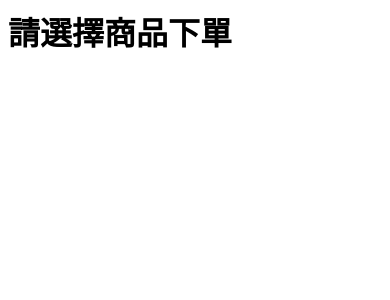
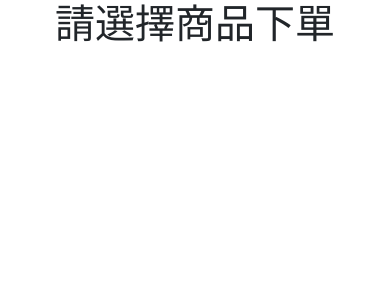
Before and after one commit to justinheart/dummyshop, a Django app: page / in a window 390 px wide. Shown: the top 300 px of the page. Run offline with Django 3.2, Linux system fonts and the light colour scheme; some libraries are stand-ins or nearby versions.

Commit message:
[feature]01:place an order [what]Add html doctype declaration and bootstrap reference. [why]Make the view more beautiful.

```diff
--- a/cart/templates/home.html
+++ b/cart/templates/home.html
@@ -1,8 +1,21 @@
+<!doctype html>
 <html>
     <head>
+        <meta charset="utf-8">
+        <!-- Bootstrap CSS -->
+        <link rel="stylesheet" href="https://stackpath.bootstrapcdn.com/bootstrap/4.4.1/css/bootstrap.min.css" integrity="sha384-Vkoo8x4CGsO3+Hhxv8T/Q5PaXtkKtu6ug5TOeNV6gBiFeWPGFN9MuhOf23Q9Ifjh" crossorigin="anonymous">
+
+
         <title>Cart - Dummy Shop</title>
     </head>
     <body>
-        <h1>請選擇商品下單</h1>
+        <div class="col-md-12">
+            <h1 class="text-center">請選擇商品下單</h1>
+        </div>
+
+        <!-- jQuery first, Popper.js, Bootstrap JS -->
+        <script src="https://code.jquery.com/jquery-3.4.1.slim.min.js" integrity="sha384-J6qa4849blE2+poT4WnyKhv5vZF5SrPo0iEjwBvKU7imGFAV0wwj1yYfoRSJoZ+n" crossorigin="anonymous"></script>
+        <script src="https://cdn.jsdelivr.net/npm/popper.js@1.16.0/dist/umd/popper.min.js" integrity="sha384-Q6E9RHvbIyZFJoft+2mJbHaEWldlvI9IOYy5n3zV9zzTtmI3UksdQRVvoxMfooAo" crossorigin="anonymous"></script>
+        <script src="https://stackpath.bootstrapcdn.com/bootstrap/4.4.1/js/bootstrap.min.js" integrity="sha384-wfSDF2E50Y2D1uUdj0O3uMBJnjuUD4Ih7YwaYd1iqfktj0Uod8GCExl3Og8ifwB6" crossorigin="anonymous"></script>
     </body>
 </html>
```
